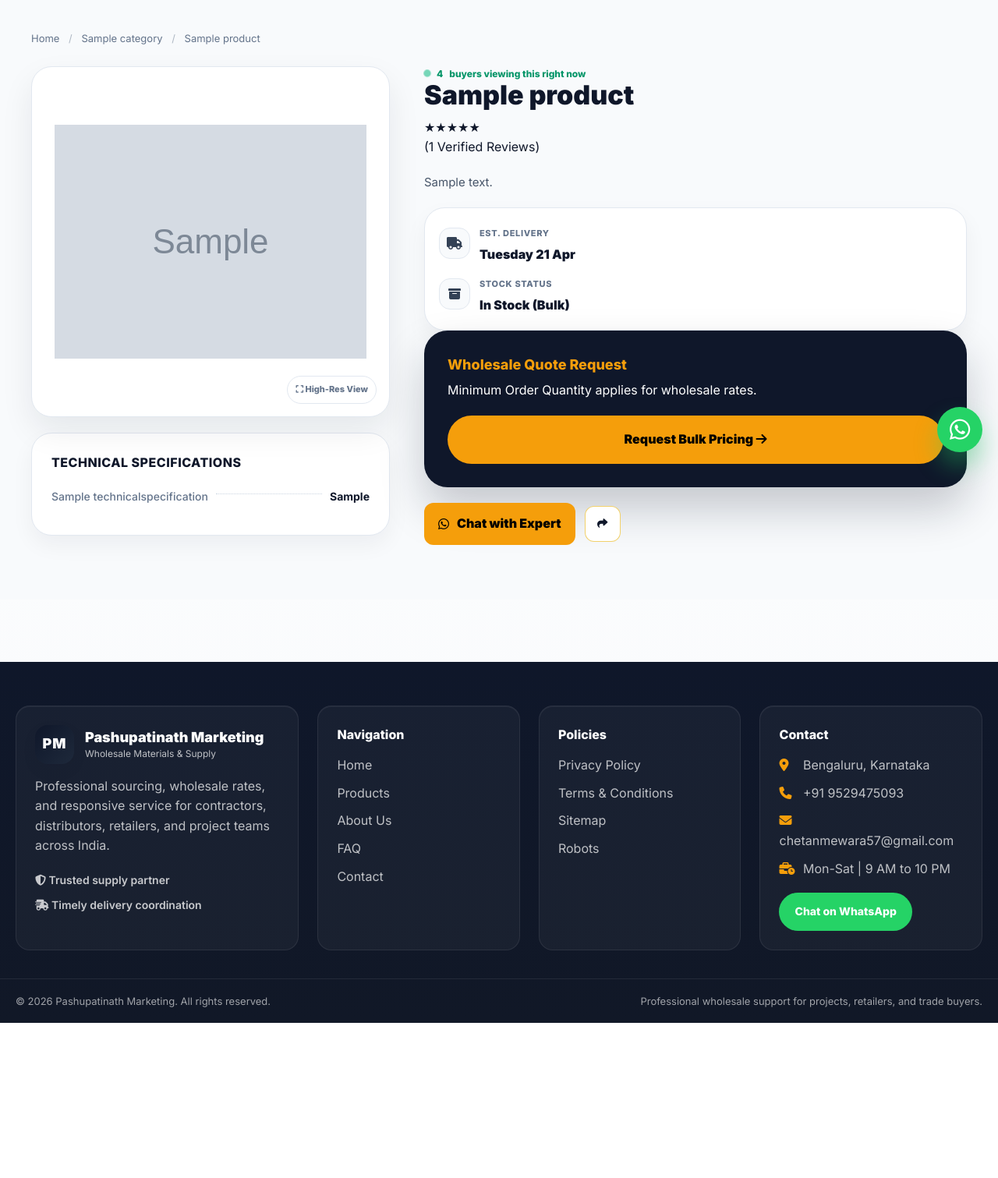
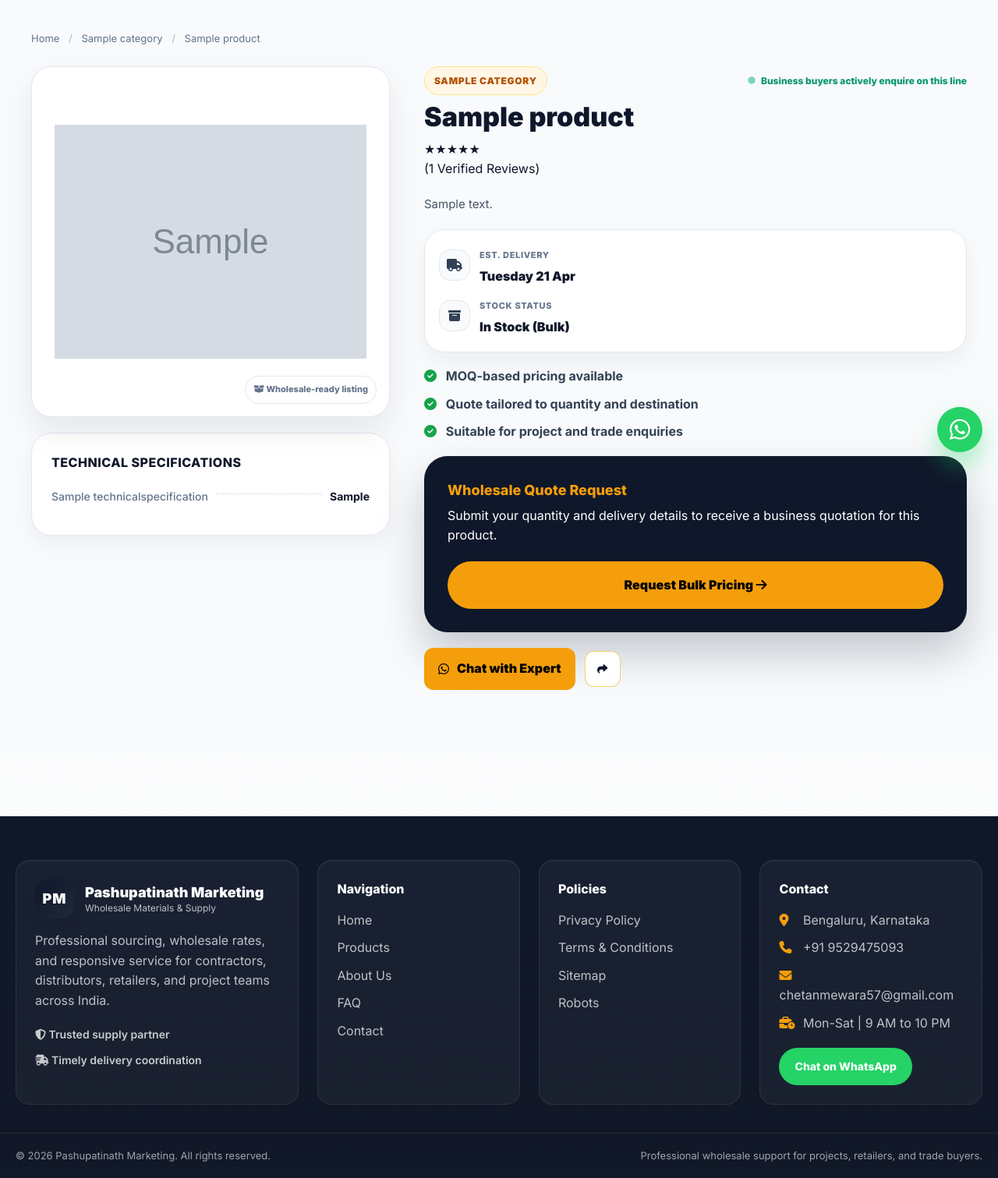
Before and after one commit to Omhursal45/hardware-shop-website, a Django app: page /products/sample/ in a window 1280 px wide. Shown: the part 200-1711 px from the top of the page at 78% size. Before the commit the page ends 1512 px from the top, so only its background shows below. Run offline with Django 5.2, Linux system fonts and the light colour scheme; tables that the repository leaves empty hold one stand-in row (values such as "Sample post"); grey boxes marked "Sample" are stand-in pictures.

Commit message:
feat: integrate product detail template with related items and clipboard share feature

```diff
--- a/shop/templates/shop/product_details.html
+++ b/shop/templates/shop/product_details.html
@@ -11,15 +11,14 @@
 <main class="product-interface">
     <div class="container">
         <nav class="minimal-breadcrumb">
-            <a href="/">Home</a> <span>/</span> <a href="#">{{ product.category.name }}</a> <span>/</span> {{ product.name }}
+            <a href="{% url 'home' %}">Home</a> <span>/</span> <a href="{% url 'products' %}?category={{ product.category.id }}">{{ product.category.name }}</a> <span>/</span> {{ product.name }}
         </nav>
 
         <div class="product-main-layout">
-
             <div class="product-visual-column">
                 <div class="image-stage">
                     <img src="{{ product.image.url }}" alt="{{ product.name }}" id="mainProductImg">
-                    <div class="zoom-overlay"><i class="fa-solid fa-expand"></i> High-Res View</div>
+                    <div class="zoom-overlay"><i class="fa-solid fa-box-open"></i> Wholesale-ready listing</div>
                 </div>
 
                 <div class="quick-specs-box">
@@ -39,9 +38,12 @@
             </div>
 
             <div class="product-info-column">
-                <div class="live-status">
-                    <span class="pulse-dot"></span>
-                    <span id="live-viewers">4</span> buyers viewing this right now
+                <div class="product-topline">
+                    <span class="catalog-label">{{ product.category.name }}</span>
+                    <div class="live-status">
+                        <span class="pulse-dot"></span>
+                        Business buyers actively enquire on this line
+                    </div>
                 </div>
 
                 <h1 class="main-title">{{ product.name }}</h1>
@@ -72,9 +74,15 @@
                     </div>
                 </div>
 
+                <div class="business-points">
+                    <span><i class="fa-solid fa-circle-check"></i> MOQ-based pricing available</span>
+                    <span><i class="fa-solid fa-circle-check"></i> Quote tailored to quantity and destination</span>
+                    <span><i class="fa-solid fa-circle-check"></i> Suitable for project and trade enquiries</span>
+                </div>
+
                 <div class="pricing-card">
                     <div class="price-header">Wholesale Quote Request</div>
-                    <p>Minimum Order Quantity applies for wholesale rates.</p>
+                    <p>Submit your quantity and delivery details to receive a business quotation for this product.</p>
                     <a href="{% url 'enquiry' %}?product={{ product.id }}" class="btn-primary-glow">
                         Request Bulk Pricing <i class="fa-solid fa-arrow-right"></i>
                     </a>
@@ -84,7 +92,10 @@
                     <a href="https://wa.me/919529475093" class="wa-chat">
                         <i class="fa-brands fa-whatsapp"></i> Chat with Expert
                     </a>
-                    <button class="share-btn" onclick="copyToClipboard()"><i class="fa-solid fa-share"></i></button>
+                    <button class="share-btn" type="button" id="shareBtn" onclick="copyToClipboard()">
+                        <i class="fa-solid fa-share"></i>
+                    </button>
+                    <div class="share-feedback" id="shareFeedback" aria-live="polite"></div>
                 </div>
             </div>
         </div>
@@ -116,8 +127,19 @@
     document.getElementById('delivery-date').innerText = d.toLocaleDateString('en-IN', { weekday: 'long', month: 'short', day: 'numeric' });
 
     function copyToClipboard() {
-        navigator.clipboard.writeText(window.location.href);
-        alert('Link copied to clipboard!');
+        const url = window.location.href;
+        const feedbackEl = document.getElementById('shareFeedback');
+        navigator.clipboard.writeText(url).then(() => {
+            if (feedbackEl) {
+                feedbackEl.textContent = 'Link copied to clipboard.';
+                setTimeout(() => (feedbackEl.textContent = ''), 2500);
+            }
+        }).catch(() => {
+            if (feedbackEl) {
+                feedbackEl.textContent = 'Copy failed. Please copy the URL manually.';
+                setTimeout(() => (feedbackEl.textContent = ''), 3500);
+            }
+        });
     }
 </script>
 {% endblock %}
```
